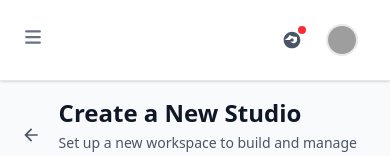
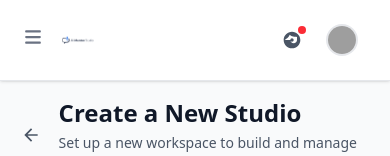
Before and after one commit to actioneramarketing/ai-mentor-studio, a Next.js app: page /studios/new in a window 390 px wide. Shown: the top 156 px of the page. Built offline with nearby package versions, Linux system fonts and the light colour scheme; grey boxes are pictures that could not be loaded.

Commit message:
Add logo to AppShell header next to hamburger menu

```diff
--- a/app/members/_components/AppShell.tsx
+++ b/app/members/_components/AppShell.tsx
@@ -1,5 +1,6 @@
 "use client";
 
+import Image from "next/image";
 import Link from "next/link";
 import {
   type ReactNode,
@@ -202,11 +203,11 @@ export function AppShell({
       <header className="bg-white border-b border-gray-200 sticky top-0 z-50 shadow-sm">
         <div className="px-4 sm:px-6 lg:px-8 py-4">
           <div className="flex items-center justify-between gap-4">
-            <div className="flex min-w-0 flex-1 items-center space-x-4">
-              <div className="flex min-w-0 items-center space-x-4">
+            <div className="flex min-w-0 flex-1 items-center">
+              <div className="flex min-w-0 flex-1 items-center space-x-3">
                 <button
                   type="button"
-                  className="rounded-lg p-2 text-gray-500 transition hover:bg-gray-100 hover:text-gray-700"
+                  className="flex-shrink-0 rounded-lg p-2 text-gray-500 transition hover:bg-gray-100 hover:text-gray-700"
                   aria-label={navPanelExpanded ? "Collapse navigation menu" : "Expand navigation menu"}
                   aria-expanded={navPanelExpanded}
                   aria-controls="app-shell-sidebar"
@@ -220,10 +221,21 @@ export function AppShell({
                   </i>
                 </button>
 
+                <Link href="/dashboard" className="flex flex-shrink-0 items-center">
+                  <Image
+                    src="/logo.png"
+                    alt="AI Mentor Studio"
+                    width={32}
+                    height={32}
+                    className="object-contain"
+                    priority
+                  />
+                </Link>
+
                 {!isStudioRoute ? (
-                  <Link href="/dashboard" className="truncate text-xl font-bold text-gray-900">
+                  <span className="min-w-0 truncate text-lg font-semibold text-gray-900 sm:max-w-none">
                     AI Mentor Studio
-                  </Link>
+                  </span>
                 ) : null}
 
                 {isStudioRoute && currentStudio ? (
```
Also changed, not shown: public/logo.png (added).
